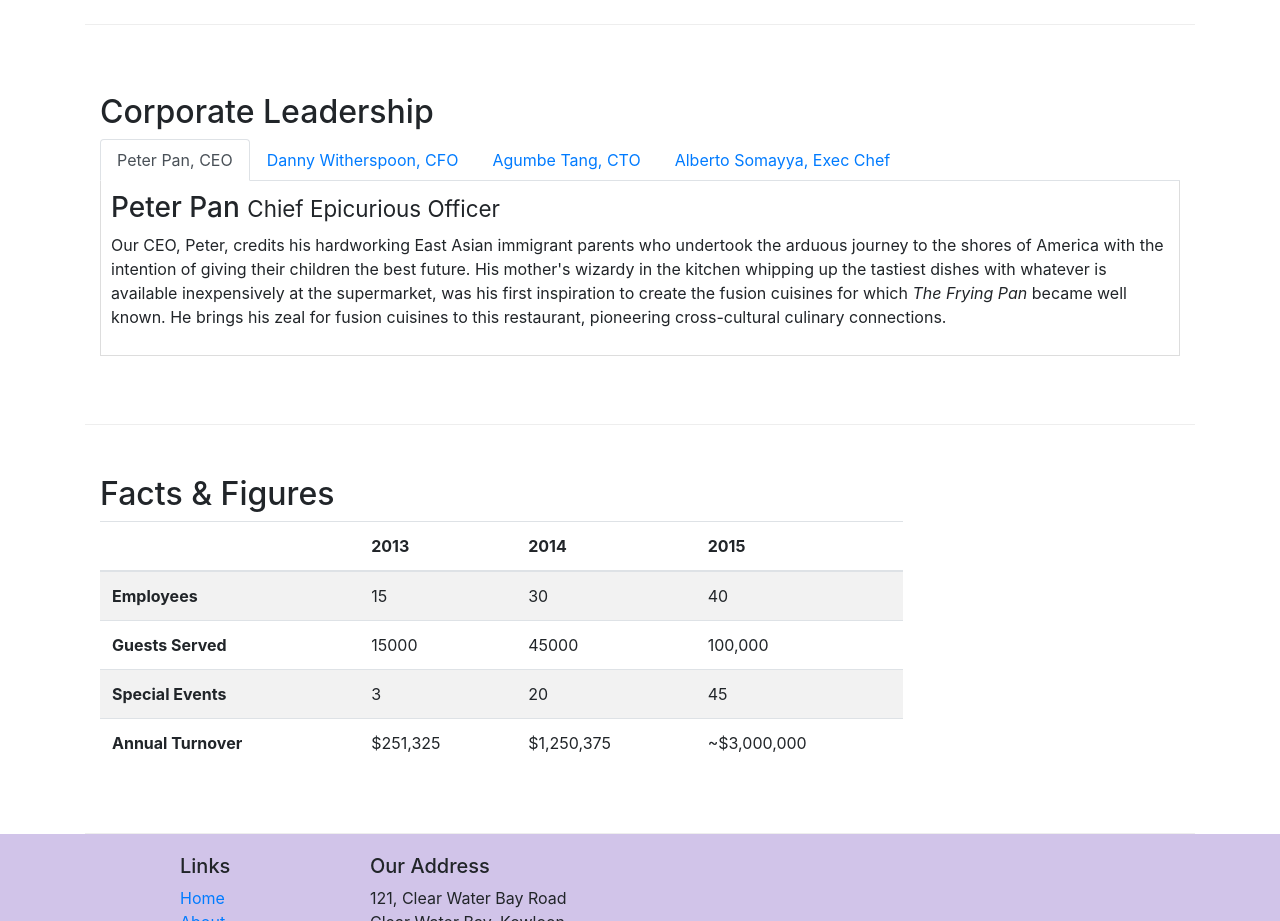
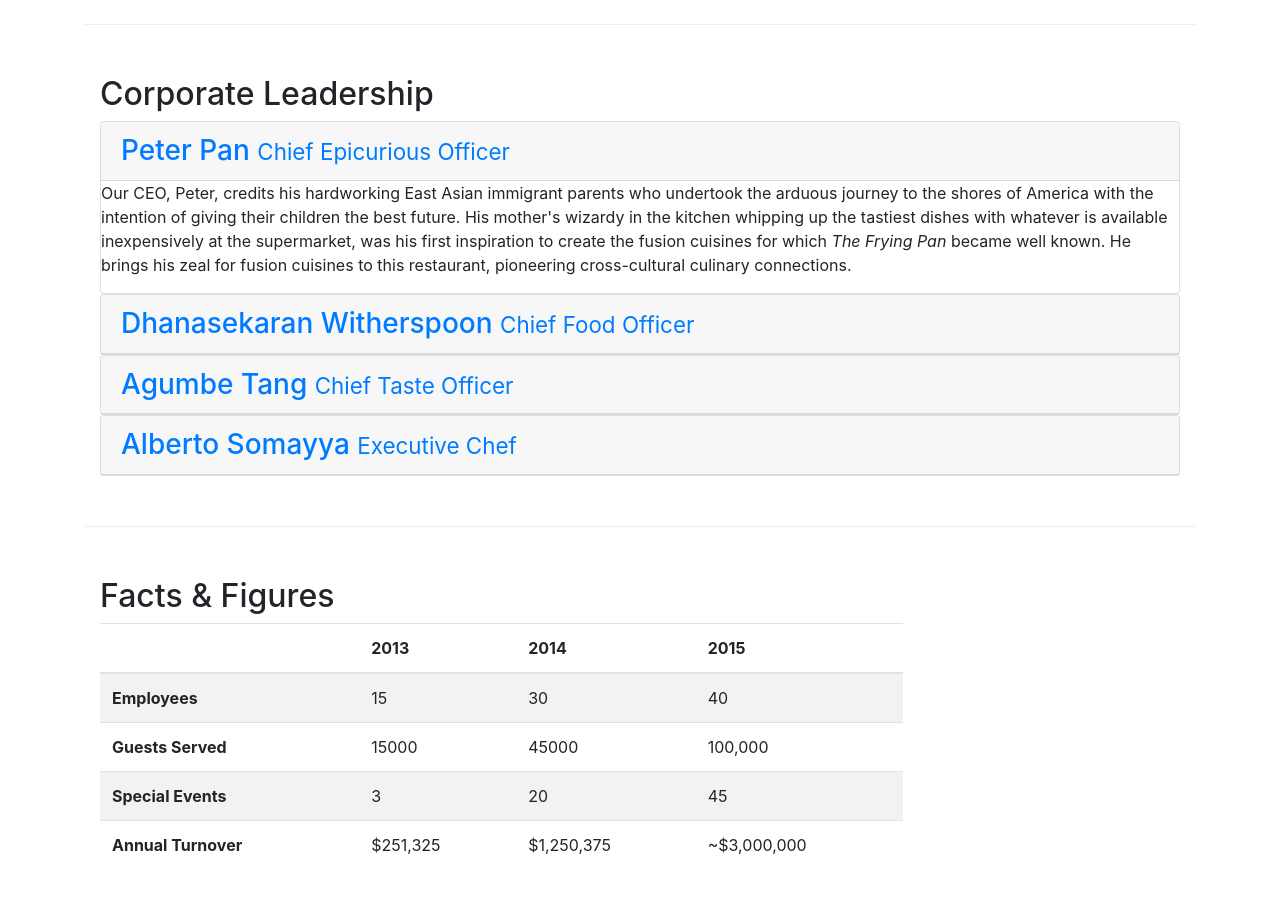
Before and after one commit to StephenVarela/Intro_to_bootstrap, a website: page aboutus.html in a window 1280 px wide. Shown: the part 860-1781 px from the top of the page. Drawn offline with nearby package versions, Linux system fonts and the light colour scheme.

Commit message:
adding accordion

```diff
--- a/aboutus.html
+++ b/aboutus.html
@@ -101,41 +101,54 @@
         <div class="row row-content align-items-center">
             <div class="col-12">
                 <h2>Corporate Leadership</h2>
-                <ul class="nav nav-tabs">
-                  <li class="nav-item">
-                    <a class="nav-link active" href="#peter" role="tab" data-toggle="tab">Peter Pan, CEO</a>
-                  </li>
-                  <li class="nav-item">
-                    <a class="nav-link" href="#danny" role="tab" data-toggle="tab">Danny Witherspoon, CFO</a>
-                  </li>
-                  <li class="nav-item">
-                    <a class="nav-link" href="#agumbe" role="tab" data-toggle="tab">Agumbe Tang, CTO</a>
-                  </li>
-                  <li class="nav-item">
-                    <a class="nav-link" href="#alberto" role="tab" data-toggle="tab">Alberto Somayya, Exec Chef</a>
-                  </li>
-                </ul>
-
-                <div class="tab-content">
-                  <div role="tabpanel" class="tab-pane fade show active" id="peter">
-                    <h3>Peter Pan <small>Chief Epicurious Officer</small></h3>
-                    <p class="hidden-xs-down">Our CEO, Peter, credits his hardworking East Asian immigrant parents who undertook the arduous journey to the shores of America with the intention of giving their children the best future. His mother's wizardy in the kitchen whipping up the tastiest dishes with whatever is available inexpensively at the supermarket, was his first inspiration to create the fusion cuisines for which <em>The Frying Pan</em> became well known. He brings his zeal for fusion cuisines to this restaurant, pioneering cross-cultural culinary connections.</p>
+                <div id="accordion" role="tablist">
+                  <div class="card">
+                    <div class="card-header" role="tab" id="peterhead">
+                        <h3 class="mb-0"><a data-toggle="collapse" data-parent="#accordion" href="#peter">Peter Pan <small>Chief Epicurious Officer</small></a>
+                        </h3>
+                    </div>
+                    <div role="tabpanel" class="collapse show" id="peter">
+                      <div class="card-block">
+                        <p class="hidden-xs-down">Our CEO, Peter, credits his hardworking East Asian immigrant parents who undertook the arduous journey to the shores of America with the intention of giving their children the best future. His mother's wizardy in the kitchen whipping up the tastiest dishes with whatever is available inexpensively at the supermarket, was his first inspiration to create the fusion cuisines for which <em>The Frying Pan</em> became well known. He brings his zeal for fusion cuisines to this restaurant, pioneering cross-cultural culinary connections.</p>
+                      </div>
+                    </div>
                   </div>
 
-                  <div role="tabpanel" class="tab-pane fade" id="danny">
-                    <h3>Dhanasekaran Witherspoon <small>Chief Food Officer</small></h3>
-                    <p class="hidden-xs-down">Our CFO, Danny, as he is affectionately referred to by his colleagues, comes from a long established family tradition in farming and produce. His experiences growing up on a farm in the Australian outback gave him great appreciation for varieties of food sources. As he puts it in his own words, <em>Everything that runs, wins, and everything that stays, pays!</em></p>
+                  <div class="card">
+                    <div class="card-header" role="tab" id="dannyhead">
+                      <h3 class="mb-0"><a class="collapsed" data-toggle="collapse" data-parent="#accordion" href="#danny">Dhanasekaran Witherspoon <small>Chief Food Officer</small></a>
+                      </h3>
+                    </div>
+                    <div role="tabpanel" class="collapse" id="danny">
+                      <div class="card-block">
+                      <p class="hidden-xs-down">Our CFO, Danny, as he is affectionately referred to by his colleagues, comes from a long established family tradition in farming and produce. His experiences growing up on a farm in the Australian outback gave him great appreciation for varieties of food sources. As he puts it in his own words, <em>Everything that runs, wins, and everything that stays, pays!</em></p>
+                      </div>
+                    </div>
                   </div>
 
-                  <div role="tabpanel" class="tab-pane fade" id="agumbe">
-                    <h3>Agumbe Tang <small>Chief Taste Officer</small></h3>
-                    <p class="hidden-xs-down">Blessed with the most discerning gustatory sense, Agumbe, our CTO, personally ensures that every dish that we serve meets his exacting tastes. Our chefs dread the tongue lashing that ensues if their dish does not meet his exacting standards. He lives by his motto, <em>You click only if you survive my lick.</em></p>
+                  <div class="card">
+                    <div class="card-header" role=tab id="agumbehead">
+                      <h3 class="mb-0"><a class="collapsed" data-toggle="collapse" data-parent="#accordion" href="#agumbe">Agumbe Tang <small>Chief Taste Officer</small></a>
+                      </h3>
+                    </div>
+                    <div role="tabpanel" class="collapse" id="agumbe">
+                      <div class="card-block">
+                      <p class="hidden-xs-down">Blessed with the most discerning gustatory sense, Agumbe, our CTO, personally ensures that every dish that we serve meets his exacting tastes. Our chefs dread the tongue lashing that ensues if their dish does not meet his exacting standards. He lives by his motto, <em>You click only if you survive my lick.</em></p>
+                      </div>
+                    </div>
                   </div>
 
-                  <div role="tabpanel" class="tab-pane fade" id="alberto">
-                    <h3>Alberto Somayya <small>Executive Chef</small></h3>
-                    <p class="hidden-xs-down">Award winning three-star Michelin chef with wide International experience having worked closely with whos-who in the culinary world, he specializes in creating mouthwatering Indo-Italian fusion experiences. He says, <em>Put together the cuisines from the two craziest cultures, and you get a winning hit! Amma Mia!</em></p>
+                  <div class="card">
+                    <div class="card-header" role="tab" id="albertohead">
+                      <h3 class="mb-0"><a class="collapsed" data-toggle="collapse" data-parent="#accordion" href="#alberto">Alberto Somayya <small>Executive Chef</small></a></h3>
+                    </div>
+                    <div role="tabpanel" class="collapse" id="alberto">
+                      <div class="card-block">
+                      <p class="hidden-xs-down">Award winning three-star Michelin chef with wide International experience having worked closely with whos-who in the culinary world, he specializes in creating mouthwatering Indo-Italian fusion experiences. He says, <em>Put together the cuisines from the two craziest cultures, and you get a winning hit! Amma Mia!</em></p>
+                      </div>
+                    </div>
                   </div>
+
                 </div>
 
             </div>
```
